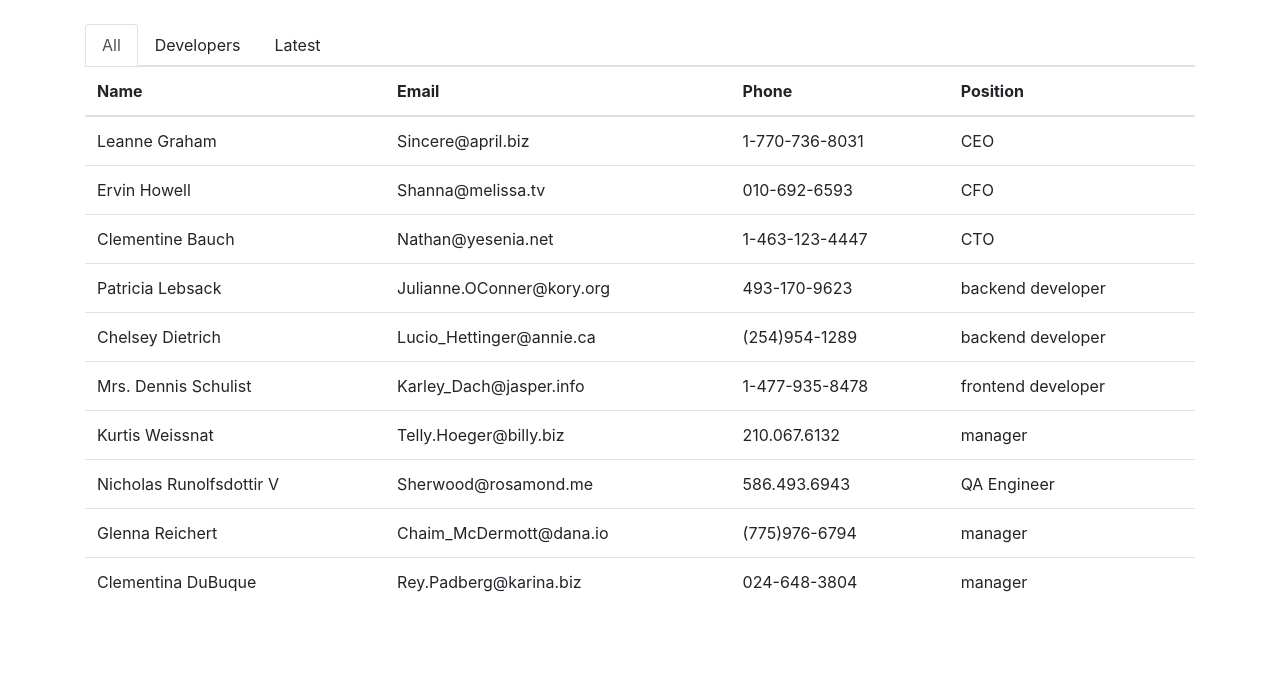
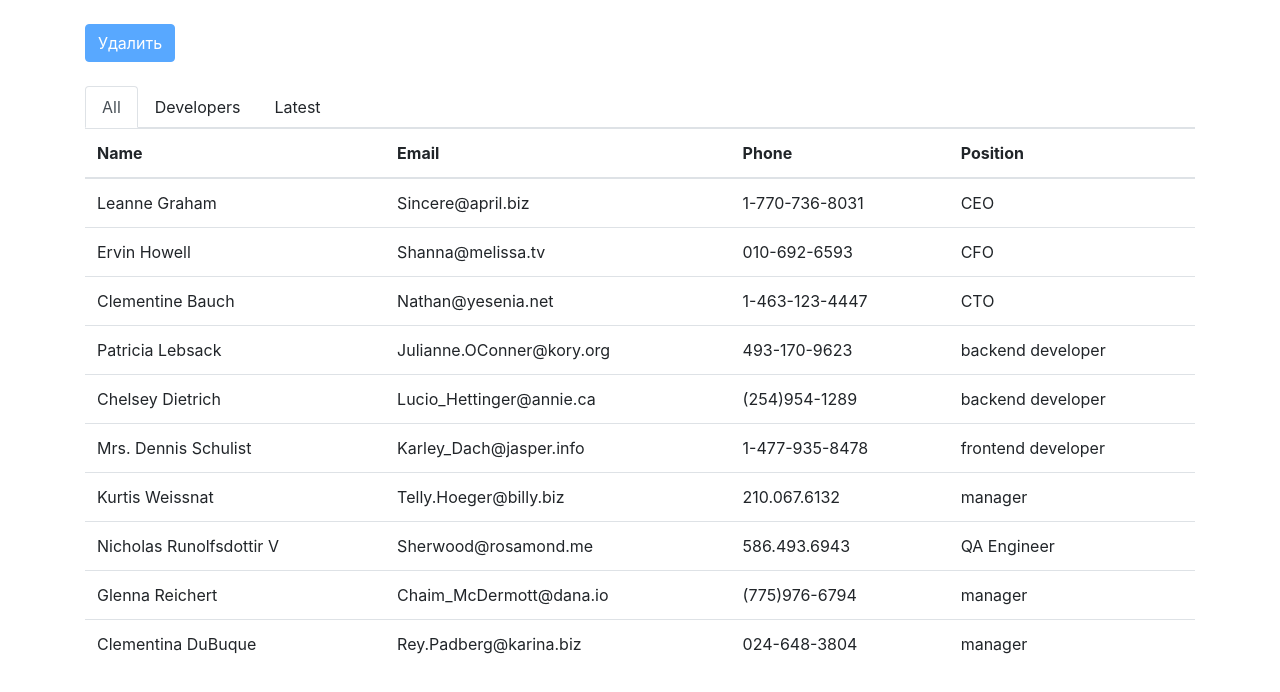
Before and after one commit to Hrommi/react-users-list, a React (Create React App) app: page / in a window 1280 px wide. Shown: the top 692 px of the page. Built offline with nearby package versions, Linux system fonts and the light colour scheme.

Commit message:
added delete users

```diff
--- a/src/App.js
+++ b/src/App.js
@@ -2,6 +2,7 @@ import React, { Component } from "react";
 import { Container } from "reactstrap";
 
 import { users } from "./usersData";
+import ActionButtons from "./components/ActionButtons";
 import TabsUsers from "./components/TabsUsers";
 
 const labels = {
@@ -17,35 +18,48 @@ const labels = {
 class App extends Component {
   state = {
     users: users,
-    selectUserId: null
+    selectedUserId: null,
+    selectedUser: {}
   };
 
   selectUser = id => {
     this.setState({
-      selectUserId: id
+      selectedUserId: id,
+      selectedUser: this.state.users.filter(user => user.id === id)[0]
     });
   };
 
   deselectUser = () => {
     this.setState({
-      selectUserId: null
+      selectedUserId: null,
+      selectedUser: {}
     });
   };
 
+  deleteUser = () => {
+    this.setState({
+      users: this.state.users.filter(
+        user => user.id !== this.state.selectedUserId
+      )
+    });
+    this.deselectUser();
+  };
+
   render() {
-    const { users, selectUserId } = this.state;
+    const { users, selectedUserId, selectedUser } = this.state;
 
     return (
       <Container className="py-4">
-        {selectUserId &&
-          users
-            .filter(user => user.id === selectUserId)
-            .map((user, index) => <p key="user.id">{user.name}</p>)}
+        <ActionButtons
+          selectedUserId={selectedUserId}
+          selectedUser={selectedUser}
+          deleteUser={this.deleteUser}
+        />
 
         <TabsUsers
           users={users}
           labels={labels}
-          selectUserId={selectUserId}
+          selectedUserId={selectedUserId}
           selectUser={this.selectUser}
           deselectUser={this.deselectUser}
         />
--- /dev/null
+++ b/src/components/ActionButtons.js
@@ -0,0 +1,51 @@
+import React, { Component, Fragment } from "react";
+import { Button, Modal, ModalHeader, ModalBody, ModalFooter } from "reactstrap";
+
+import ModalDeleteUser from "./ModalDeleteUser";
+
+class ActionButtons extends Component {
+  constructor(props) {
+    super(props);
+
+    this.state = {
+      modal: false
+    };
+  }
+
+  toggleModal = () => {
+    this.setState(prevState => ({
+      modal: !prevState.modal
+    }));
+  };
+
+  handleDelete = () => {
+    this.toggleModal();
+    this.props.deleteUser();
+  };
+
+  render() {
+    const { selectedUserId, selectedUser } = this.props;
+    const { modal } = this.state;
+    return (
+      <Fragment>
+        <div className="mb-4">
+          <Button
+            color="primary"
+            disabled={!selectedUserId}
+            onClick={this.toggleModal}
+          >
+            Удалить
+          </Button>
+        </div>
+        <ModalDeleteUser
+          toggleModal={this.toggleModal}
+          modal={modal}
+          selectedUser={selectedUser}
+          handleDelete={this.handleDelete}
+        />
+      </Fragment>
+    );
+  }
+}
+
+export default ActionButtons;
--- /dev/null
+++ b/src/components/ModalDeleteUser.js
@@ -0,0 +1,30 @@
+import React, { Component } from "react";
+import { Button, Modal, ModalHeader, ModalBody, ModalFooter } from "reactstrap";
+
+class selectedUser extends Component {
+  render() {
+    const { toggleModal, modal, selectedUser, handleDelete } = this.props;
+    return (
+      <Modal
+        isOpen={modal}
+        toggle={toggleModal}
+        className={this.props.className}
+      >
+        <ModalHeader toggle={toggleModal}>Delete user</ModalHeader>
+        <ModalBody>
+          Are you sure you want to delete the user {selectedUser.name}?
+        </ModalBody>
+        <ModalFooter>
+          <Button color="danger" onClick={handleDelete}>
+            Delete
+          </Button>{" "}
+          <Button color="secondary" onClick={toggleModal}>
+            Cancel
+          </Button>
+        </ModalFooter>
+      </Modal>
+    );
+  }
+}
+
+export default selectedUser;
--- a/src/components/TableUsers.js
+++ b/src/components/TableUsers.js
@@ -6,7 +6,7 @@ const TableUsers = ({
   users,
   printProperties,
   labels,
-  selectUserId,
+  selectedUserId,
   selectUser
 }) => {
   const handleClick = id => {
@@ -29,7 +29,7 @@ const TableUsers = ({
               key={user.id}
               data-id={user.id}
               onClick={() => handleClick(user.id)}
-              className={user.id === selectUserId ? "selected-row" : ""}
+              className={user.id === selectedUserId ? "selected-row" : ""}
             >
               {printProperties.map((attr, index) => (
                 <td key={index}>{user[attr]}</td>
--- a/src/components/TabsUsers.js
+++ b/src/components/TabsUsers.js
@@ -45,8 +45,7 @@ class TabsUsers extends Component {
 
   render() {
     const { activeTab } = this.state;
-    const { users, labels, selectUserId, selectUser } = this.props;
-    console.log(labels);
+    const { users, labels, selectedUserId, selectUser } = this.props;
     return (
       <Fragment>
         <Nav tabs>
@@ -74,7 +73,7 @@ class TabsUsers extends Component {
                 }
                 labels={labels}
                 printProperties={printProperties}
-                selectUserId={selectUserId}
+                selectedUserId={selectedUserId}
                 selectUser={selectUser}
               />
             </TabPane>
```
